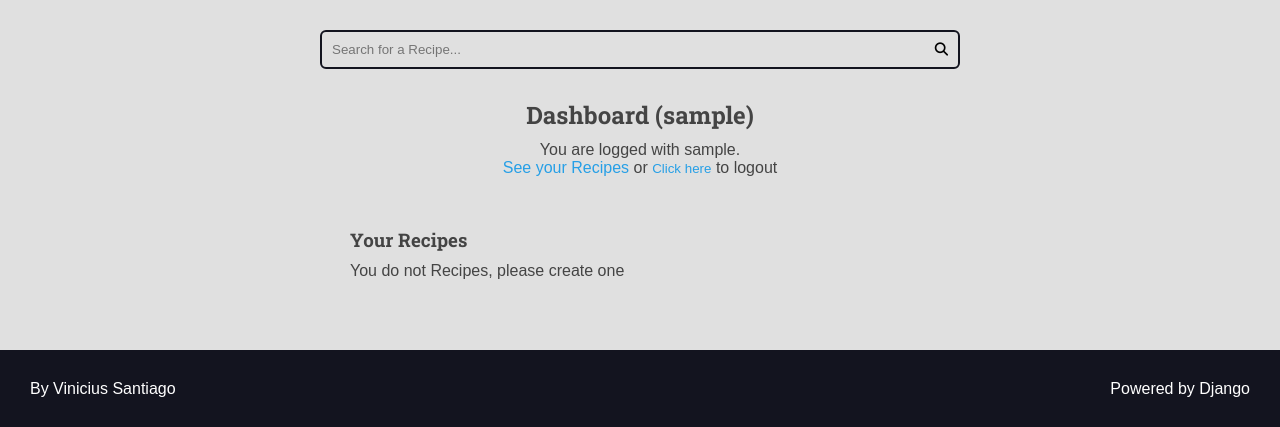
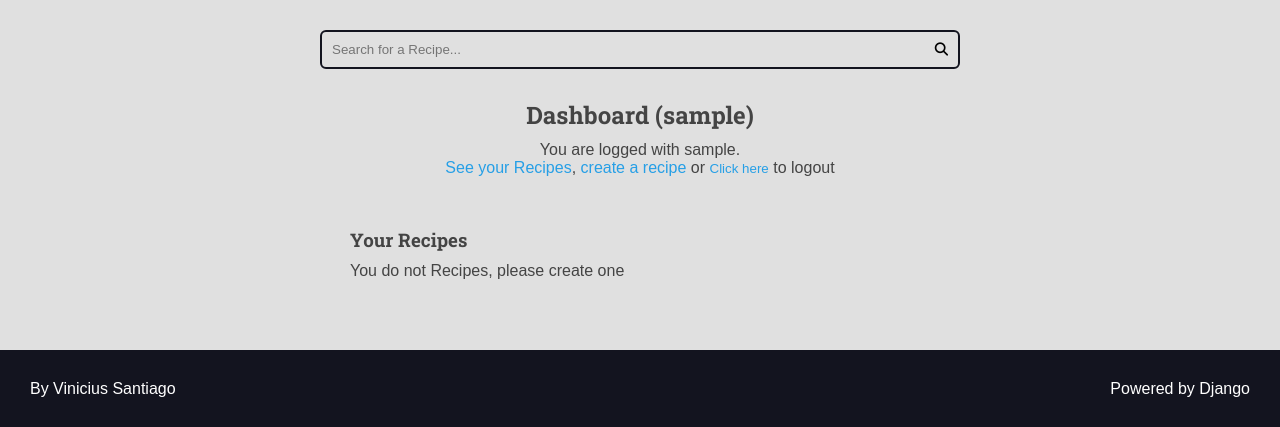
Before and after one commit to VCruzSant/Prj-Django, a Django app: page /authors/dashboard in a window 1280 px wide. Shown: the part 113-540 px from the top of the page. Run offline with Django 5.2, Linux system fonts and the light colour scheme; the visitor is signed in with stand-in values (Sample User, id 1); data that the repository does not hold is empty.

Commit message:
create register recipe create view

```diff
--- a/authors/templates/authors/partials/logout.html
+++ b/authors/templates/authors/partials/logout.html
@@ -1,7 +1,8 @@
 {% if request.user.is_authenticated %}
     <div class="logout-message">
         You are logged with {{request.user.username}}. <br>
-        <a href="{% url "authors:dashboard" %}">See your Recipes</a> or
+        <a href="{% url "authors:dashboard" %}">See your Recipes</a>,
+        <a href="{% url "authors:dashboard_recipe_register" %}">create a recipe</a> or
         <form class="inline-form" action="{% url "authors:logout" %}" method='POST'>
             {% csrf_token %}
             <input type="hidden" name="username" value="{{request.user.username}}">
--- a/authors/urls.py
+++ b/authors/urls.py
@@ -13,7 +13,17 @@ urlpatterns = [
     path('logout', views.logout_view, name='logout'),
     path('dashboard', views.dashboard_view, name='dashboard'),
     path(
-        'dashboard_recipe_edit/recipe/<int:id>/edit',
+        'dashboard/recipe/register/',
+        views.register_recipe_view,
+        name='dashboard_recipe_register'
+    ),
+    path(
+        'dashboard/recipe/register/create/',
+        views.register_recipe_create,
+        name='register_recipe_create'
+    ),
+    path(
+        'dashboard/recipe/<int:id>/edit',
         views.dashboard_recipe_edit,
         name='dashboard_recipe_edit'
     ),
--- a/authors/views.py
+++ b/authors/views.py
@@ -144,3 +144,46 @@ def dashboard_recipe_edit(request, id):
             "form": form
         }
     )
+
+
+def register_recipe_view(request):
+    register_recipe_data = request.session.get('register_recipe_data', None)
+    form = AuthorRecipeForm(register_recipe_data)
+
+    return render(
+        request,
+        'authors/pages/dashboard_recipe.html',
+        {
+            "form": form,
+            "form_action": reverse('authors:register_recipe_create')
+        }
+    )
+
+
+def register_recipe_create(request):
+    if not request.POST:
+        raise Http404
+
+    request.session['register_recipe_data'] = request.POST
+    form = AuthorRecipeForm(
+        request.POST,
+        files=request.FILES or None,
+    )
+
+    if form.is_valid():
+        recipe = form.save(commit=False)
+
+        recipe.author = request.user
+        recipe.preparation_steps_is_html = False
+        recipe.is_published = False
+
+        recipe.save()
+
+        del (request.session['register_recipe_data'])
+        messages.success(request, 'Your recipe has been created')
+        return redirect(
+            reverse('authors:dashboard_recipe_edit', args=(recipe.id,))
+        )
+    return redirect(
+        reverse('authors:dashboard_recipe_register')
+    )
```
Also changed, not shown: authors/templates/authors/pages/register_recipe.html (added, +13 -0 lines).
